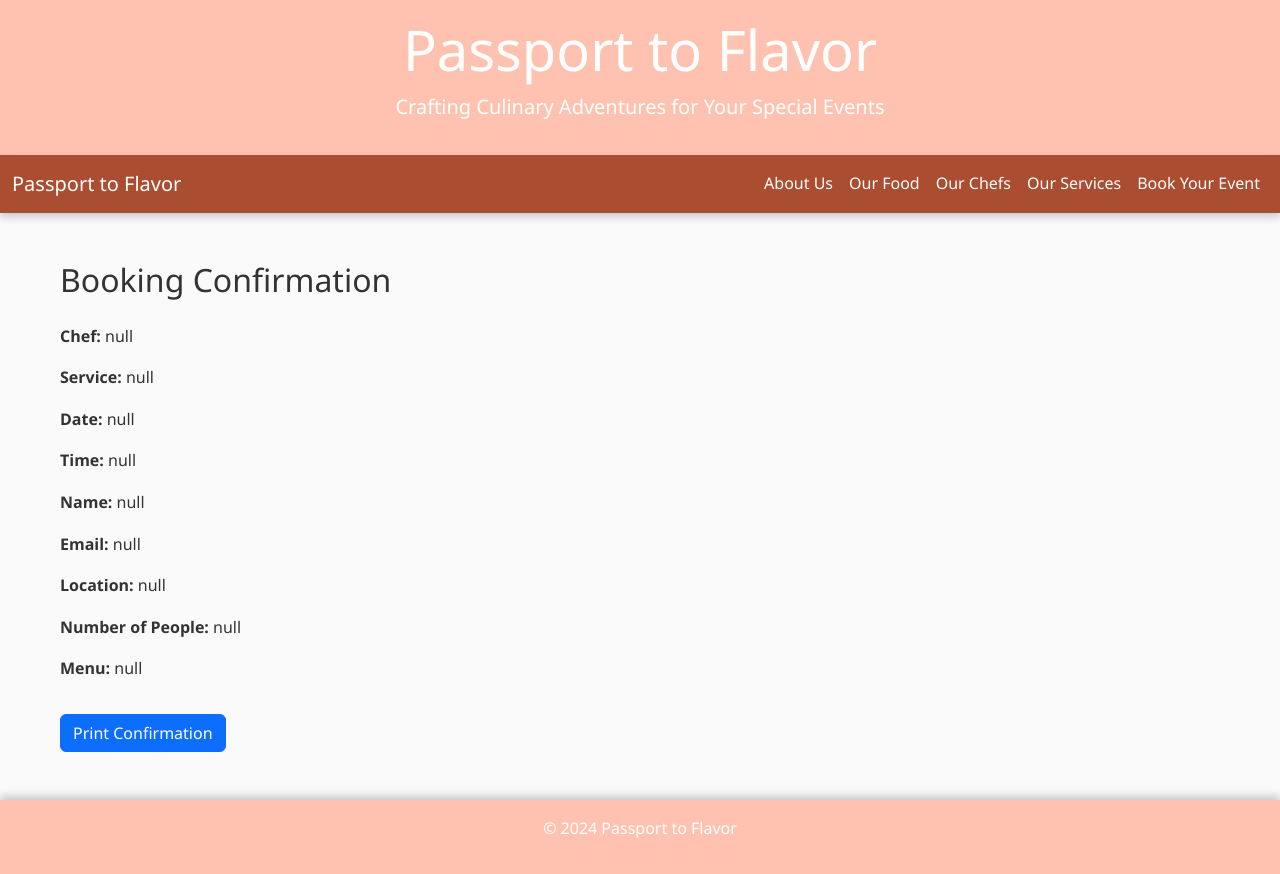
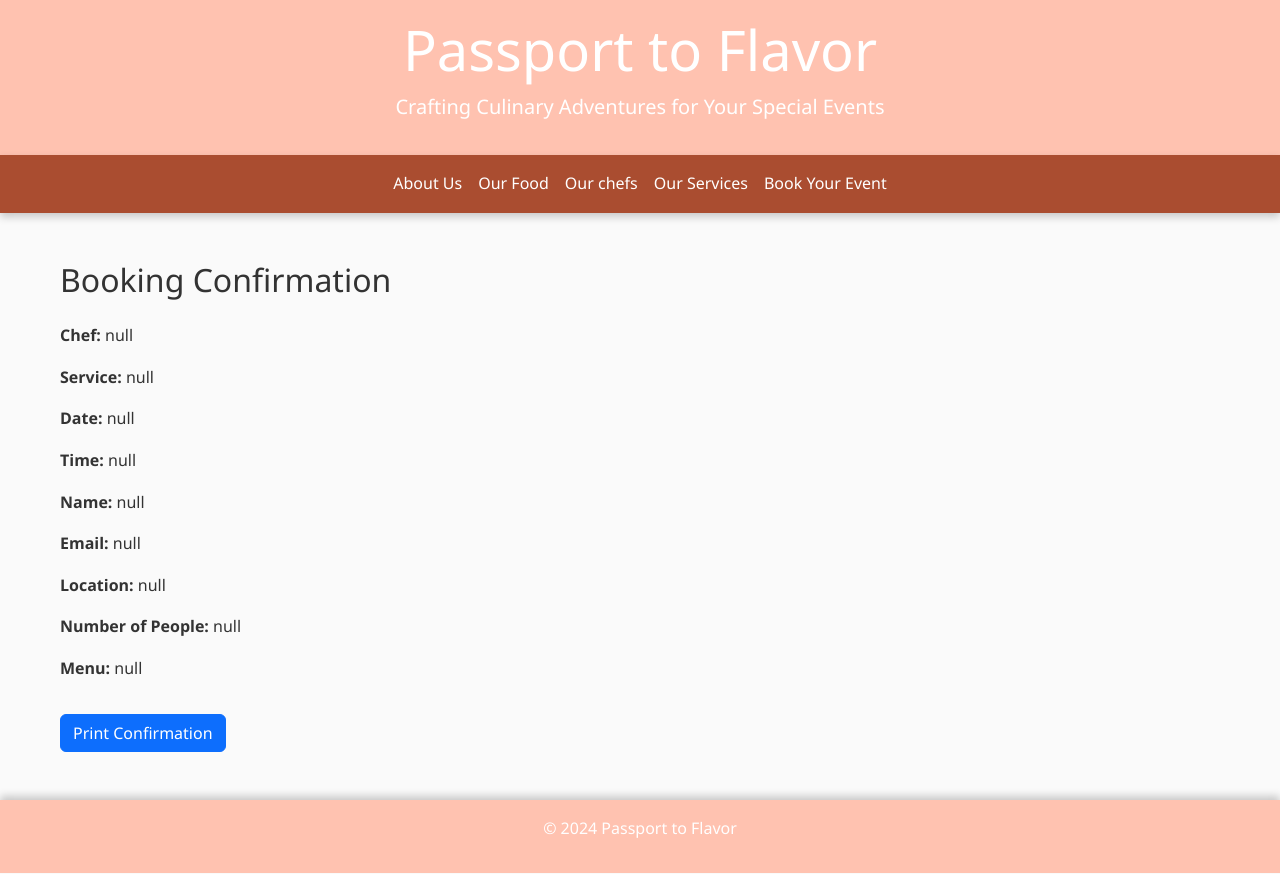
Before and after one commit to Nick-Maal/PassportToFlavour, a plain HTML site: page confirmation.html in a window 1280 px wide. Drawn offline with nearby package versions, Linux system fonts and the light colour scheme.

Commit message:
Fixes #1

```diff
--- a/confirmation.html
+++ b/confirmation.html
@@ -9,19 +9,22 @@
     <link rel="stylesheet" href="style.css">
 </head>
 <body>
+
+            <!--  Header  -->
     <header class="container-fluid bg-orange text-white py-3">
         <h1 class="text-center display-4">Passport to Flavor</h1>
         <p class="text-center lead">Crafting Culinary Adventures for Your Special Events</p>
     </header>
 
-    <nav class="navbar navbar-expand-lg navbar-dark bg-orange">
+
+            <!--  NavBar  -->
+    <nav class="navbar navbar-expand-lg navbar-dark bg-red">
         <div class="container-fluid">
-            <a class="navbar-brand" href="#">Passport to Flavor</a>
             <button class="navbar-toggler" type="button" data-bs-toggle="collapse" data-bs-target="#navbarNav" aria-controls="navbarNav" aria-expanded="false" aria-label="Toggle navigation">
                 <span class="navbar-toggler-icon"></span>
             </button>
-            <div class="collapse navbar-collapse" id="navbarNav">
-                <ul class="navbar-nav ms-auto">
+            <div class="collapse navbar-collapse justify-content-center" id="navbarNav">
+                <ul class="navbar-nav">
                     <li class="nav-item">
                         <a class="nav-link" href="#about">About Us</a>
                     </li>
@@ -29,7 +32,7 @@
                         <a class="nav-link" href="#food">Our Food</a>
                     </li>
                     <li class="nav-item">
-                        <a class="nav-link" href="#chefs">Our Chefs</a>
+                        <a class="nav-link" href="#chefs">Our chefs</a>
                     </li>
                     <li class="nav-item">
                         <a class="nav-link" href="#services">Our Services</a>
@@ -42,20 +45,22 @@
         </div>
     </nav>
 
+
     <main class="container py-5">
         <h2>Booking Confirmation</h2>
         <div id="confirmation-details" class="mt-4">
-            <!-- Confirmation details will be inserted here by JavaScript -->
         </div>
         <button class="btn btn-primary mt-3" onclick="window.print()">Print Confirmation</button>
     </main>
 
+            <!--  Footer  -->
     <footer class="container-fluid bg-orange text-white py-3 text-center">
         <p>&copy; 2024 Passport to Flavor</p>
     </footer>
 
+
     <script>
-        // Function to get URL parameters
+
         function getQueryParams() {
             const params = new URLSearchParams(window.location.search);
             const chef = params.get('chef');
@@ -70,7 +75,7 @@
             return { chef, service, date, time, name, email, location, people, menu };
         }
 
-        // Function to display confirmation details
+
         function displayConfirmation() {
             const { chef, service, date, time, name, email, location, people, menu } = getQueryParams();
             const confirmationDetails = document.getElementById('confirmation-details');
@@ -124,8 +129,8 @@
             `;
         }
 
-        // Call the function to display confirmation details
         document.addEventListener('DOMContentLoaded', displayConfirmation);
+
     </script>
 
     <script src="https://cdn.jsdelivr.net/npm/bootstrap@5.3.3/dist/js/bootstrap.bundle.min.js"></script>
```
